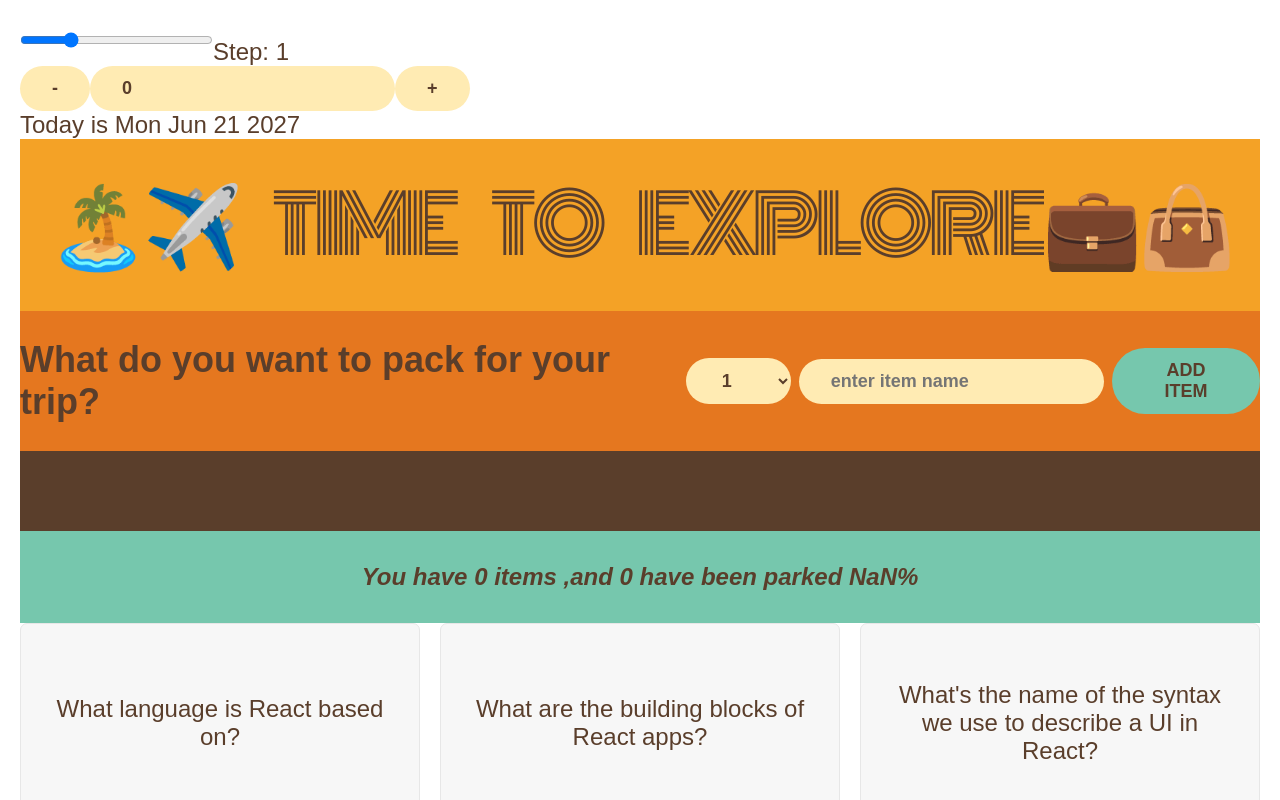
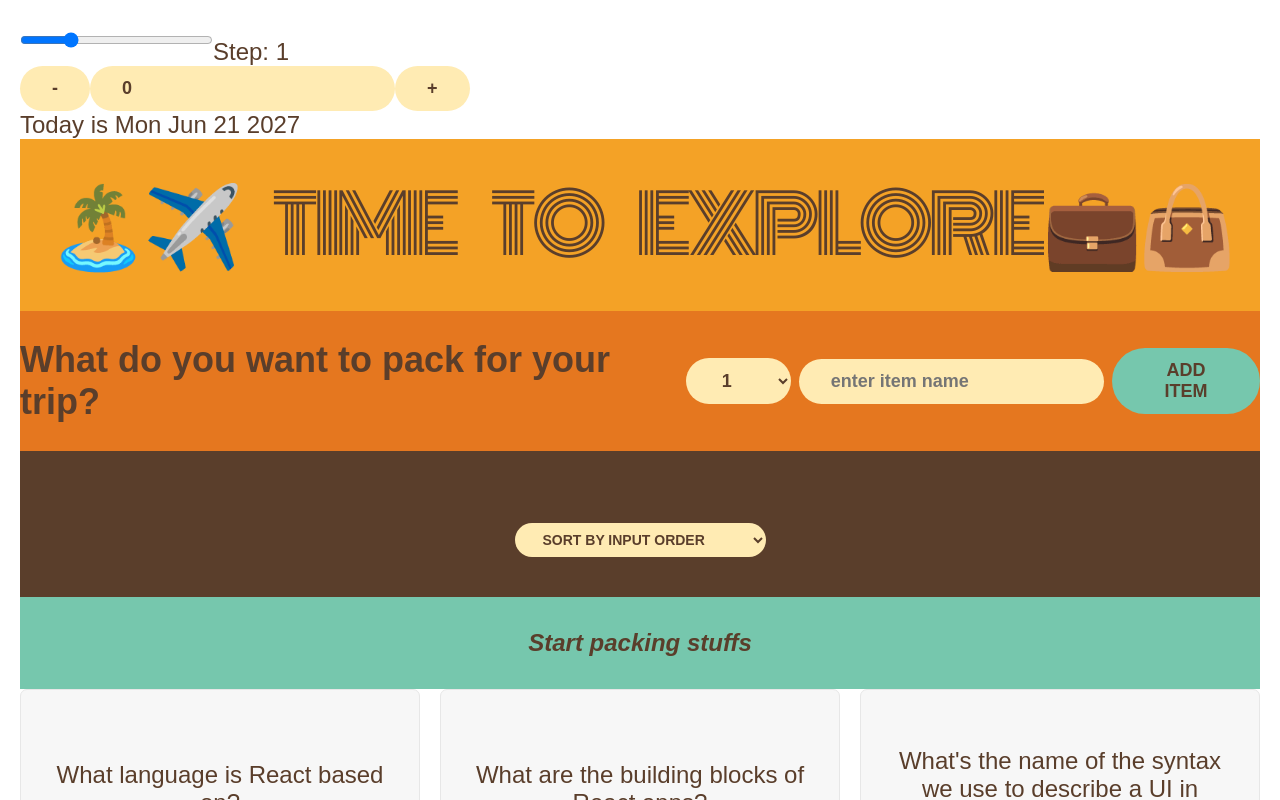
Before and after one commit to Codekazuki/step, a React (Create React App) app: page / in a window 1280 px wide. Shown: the top 800 px of the page. Built offline with nearby package versions, Linux system fonts and the light colour scheme.

Commit message:
percentage

```diff
--- a/src/PackingList.js
+++ b/src/PackingList.js
@@ -13,6 +13,13 @@
           />
         ))}
       </ul>
+      <div className='actions'>
+        <select>
+          <option value='input'>sort by input order</option>
+          <option value='description'>Sort by description</option>
+          <option value='packed'>Sort by packed status</option>
+        </select>
+      </div>
     </div>
   );
 };
--- a/src/Stats.js
+++ b/src/Stats.js
@@ -1,14 +1,22 @@
 import React from "react";
 
 const Stats = ({ items }) => {
+  if (items.length === 0)
+    return (
+      <p className='stats'>
+        <em>Start packing stuffs</em>
+      </p>
+    );
   const numItems = items.length;
   const packedItems = items.filter((item) => item.packed).length;
   const percentage = Math.floor((packedItems / numItems) * 100);
   return (
     <footer className='stats'>
       <em>
-        You have {numItems} items ,and {packedItems} have been parked{" "}
-        {percentage}%
+        {percentage === 100
+          ? `You are ready ✈️`
+          : ` 💼 You have ${numItems} items ,and ${packedItems} have been parked 📦
+        ${percentage}%`}
       </em>
     </footer>
   );
```
